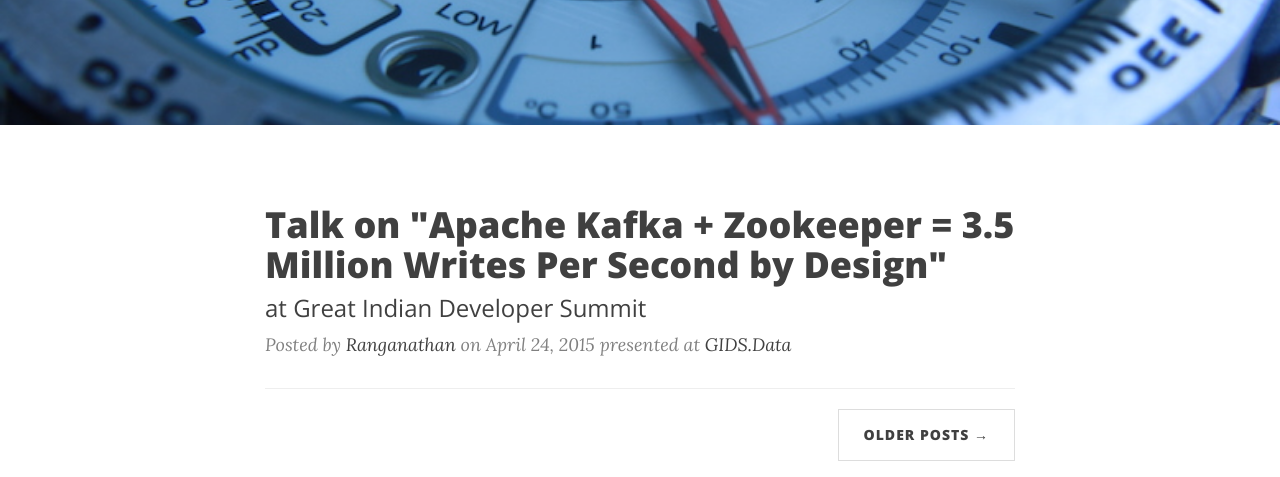
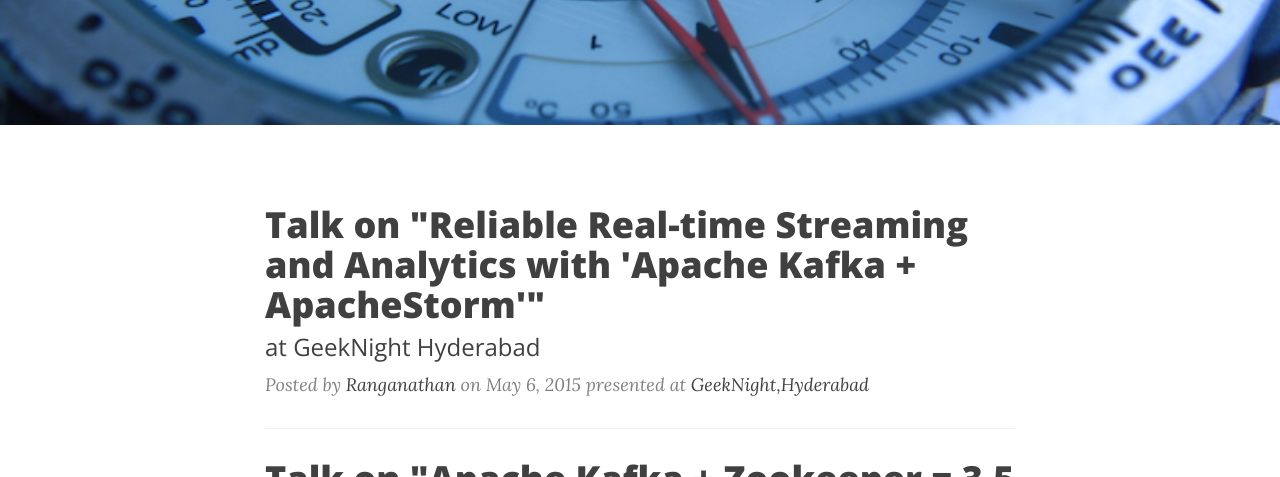
Before and after one commit to ranga-nathan/ranga-nathan.github.io, a plain HTML site: page index.html in a window 1280 px wide. Shown: the part 323-800 px from the top of the page. Drawn offline with nearby package versions, Linux system fonts and the light colour scheme.

Commit message:
Added storm presentation to home.

```diff
--- a/index.html
+++ b/index.html
@@ -74,6 +74,18 @@
     <div class="container">
         <div class="row">
             <div class="col-lg-8 col-lg-offset-2 col-md-10 col-md-offset-1">
+                <div class="post-preview">
+                    <a href="javascript:void(0);" onclick="javascript:OpenInNewTab('p/kafka-storm-twitter-geeknight/storm.html');">
+                        <h2 class="post-title">
+                            Talk on "Reliable Real-time Streaming and Analytics with 'Apache Kafka + ApacheStorm'"
+                        </h2>
+                        <h3 class="post-subtitle">
+                            at GeekNight Hyderabad
+                        </h3>
+                    </a>
+                    <p class="post-meta">Posted by <a href="about.html">Ranganathan</a> on May 6, 2015 presented at <a href="javascript:void(0);"  onclick="javascript:OpenInNewTab('http://twhyderabad.github.io/geeknight/');">GeekNight,Hyderabad</a> </p>
+                </div>
+                <hr>
                 <div class="post-preview">
                     <a href="javascript:void(0);" onclick="javascript:OpenInNewTab('p/kafka-GIDS/kafka.html');">
                         <h2 class="post-title">
```
Also changed, not shown: p/kafka-storm-twitter-geeknight/storm.html (+2 -1 lines).
